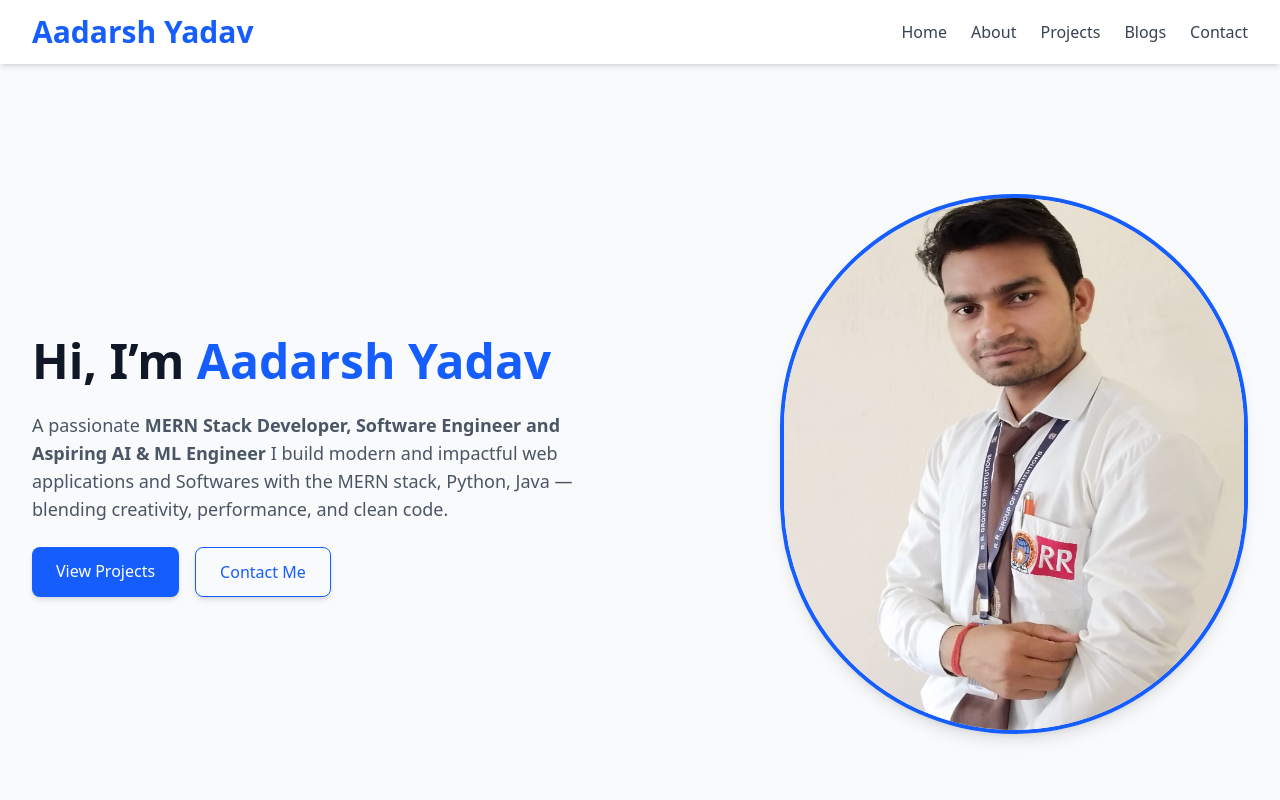
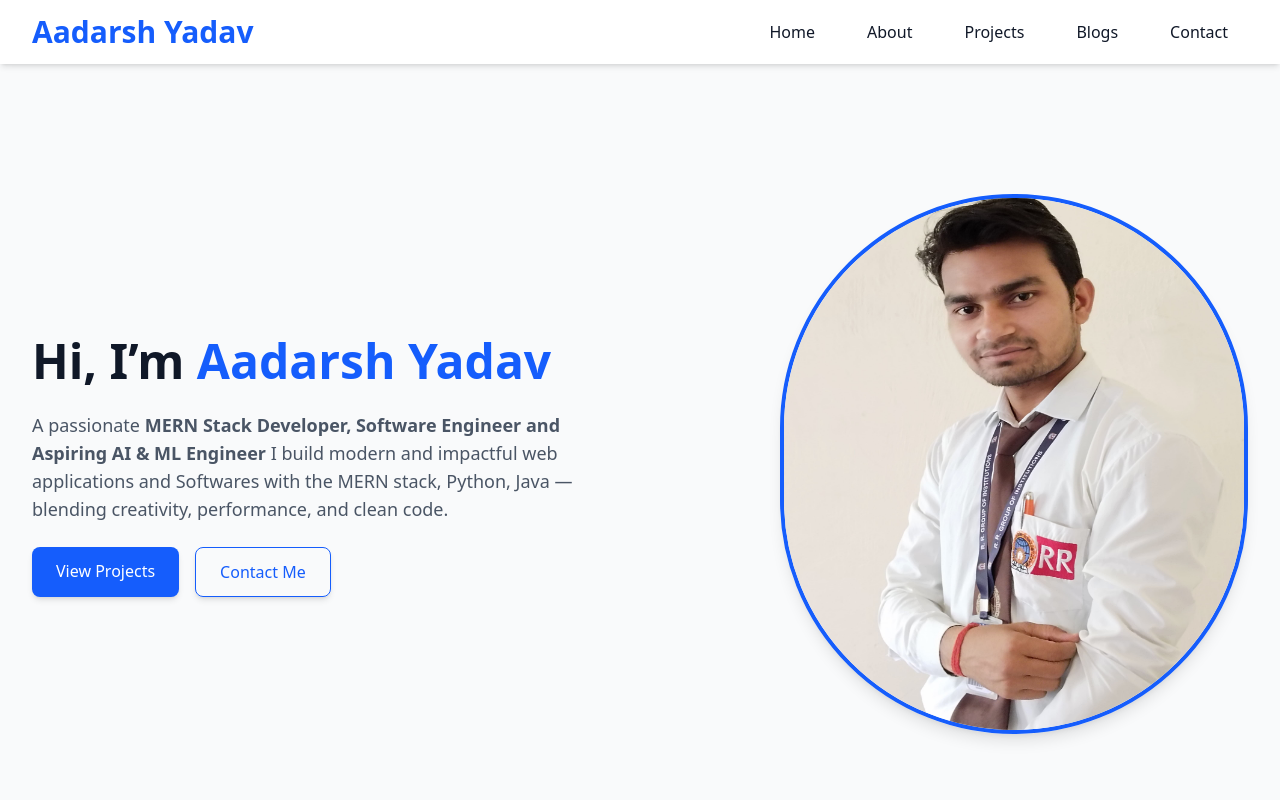
Before and after one commit to aadarshyadav11/personal-portfolio, a React (Vite) app in the folder frontend/: page / in a window 1280 px wide. Shown: the top 800 px of the page. Built offline with nearby package versions, Linux system fonts and the light colour scheme.

Commit message:
updation in navbar

```diff
--- a/frontend/src/Component/Navbar/Navbar.jsx
+++ b/frontend/src/Component/Navbar/Navbar.jsx
@@ -5,7 +5,7 @@ function Navbar() {
   const [isOpen, setIsOpen] = useState(false);
 
   return (
-    <nav className="bg-white shadow-md fixed w-full top-0 z-30">
+    <nav className="bg-white shadow-md fixed w-full z-30">
       <div className="max-w-7xl mx-auto px-4 sm:px-6 lg:px-8">
         <div className="flex justify-between h-16">
           {/* Logo */}
@@ -16,20 +16,20 @@ function Navbar() {
           </div>
 
           {/* Desktop Links */}
-          <div className="hidden md:flex items-center space-x-6">
-            <Link to="/" className="text-gray-700 hover:text-blue-600">
+          <div className="hidden md:flex items-center space-x-3">
+            <Link to="/" className="text-gray-900 hover:bg-gray-200 px-5 py-3 rounded-md">
               Home
             </Link>
-            <Link to="/about" className="text-gray-700 hover:text-blue-600">
+            <Link to="/about" className="text-gray-900 hover:bg-gray-200 px-5 py-3 rounded-md">
               About
             </Link>
-            <Link to="/projects" className="text-gray-700 hover:text-blue-600">
+            <Link to="/projects" className="text-gray-900 hover:bg-gray-200 px-5 py-3 rounded-md">
               Projects
             </Link>
-            <Link to="/blogs" className="text-gray-700 hover:text-blue-600">
+            <Link to="/blogs" className="text-gray-900 hover:bg-gray-200 px-5 py-3 rounded-md">
               Blogs
             </Link>
-            <Link to="/contact" className="text-gray-700 hover:text-blue-600">
+            <Link to="/contact" className="text-gray-900 hover:bg-gray-200 px-5 py-3 rounded-md">
               Contact
             </Link>
           </div>
@@ -38,7 +38,7 @@ function Navbar() {
           <div className="md:hidden flex items-center">
             <button
               onClick={() => setIsOpen(!isOpen)}
-              className="text-gray-700 focus:outline-none"
+              className="text-gray-900 focus:outline-none"
             >
               ☰
             </button>
@@ -51,35 +51,35 @@ function Navbar() {
         <div className="md:hidden bg-white shadow-md">
           <Link
             to="/"
-            className="block px-4 py-2 text-gray-700 hover:bg-gray-100"
+            className="block px-4 py-2 text-gray-900 hover:bg-gray-100"
             onClick={() => setIsOpen(false)}
           >
             Home
           </Link>
           <Link
             to="/about"
-            className="block px-4 py-2 text-gray-700 hover:bg-gray-100"
+            className="block px-4 py-2 text-gray-900 hover:bg-gray-100"
             onClick={() => setIsOpen(false)}
           >
             About
           </Link>
           <Link
             to="/projects"
-            className="block px-4 py-2 text-gray-700 hover:bg-gray-100"
+            className="block px-4 py-2 text-gray-900 hover:bg-gray-100"
             onClick={() => setIsOpen(false)}
           >
             Projects
           </Link>
           <Link
             to="/blogs"
-            className="block px-4 py-2 text-gray-700 hover:bg-gray-100"
+            className="block px-4 py-2 text-gray-900 hover:bg-gray-100"
             onClick={() => setIsOpen(false)}
           >
             Blogs
           </Link>
           <Link
             to="/contact"
-            className="block px-4 py-2 text-gray-700 hover:bg-gray-100"
+            className="block px-4 py-2 text-gray-900 hover:bg-gray-100"
             onClick={() => setIsOpen(false)}
           >
             Contact
```
